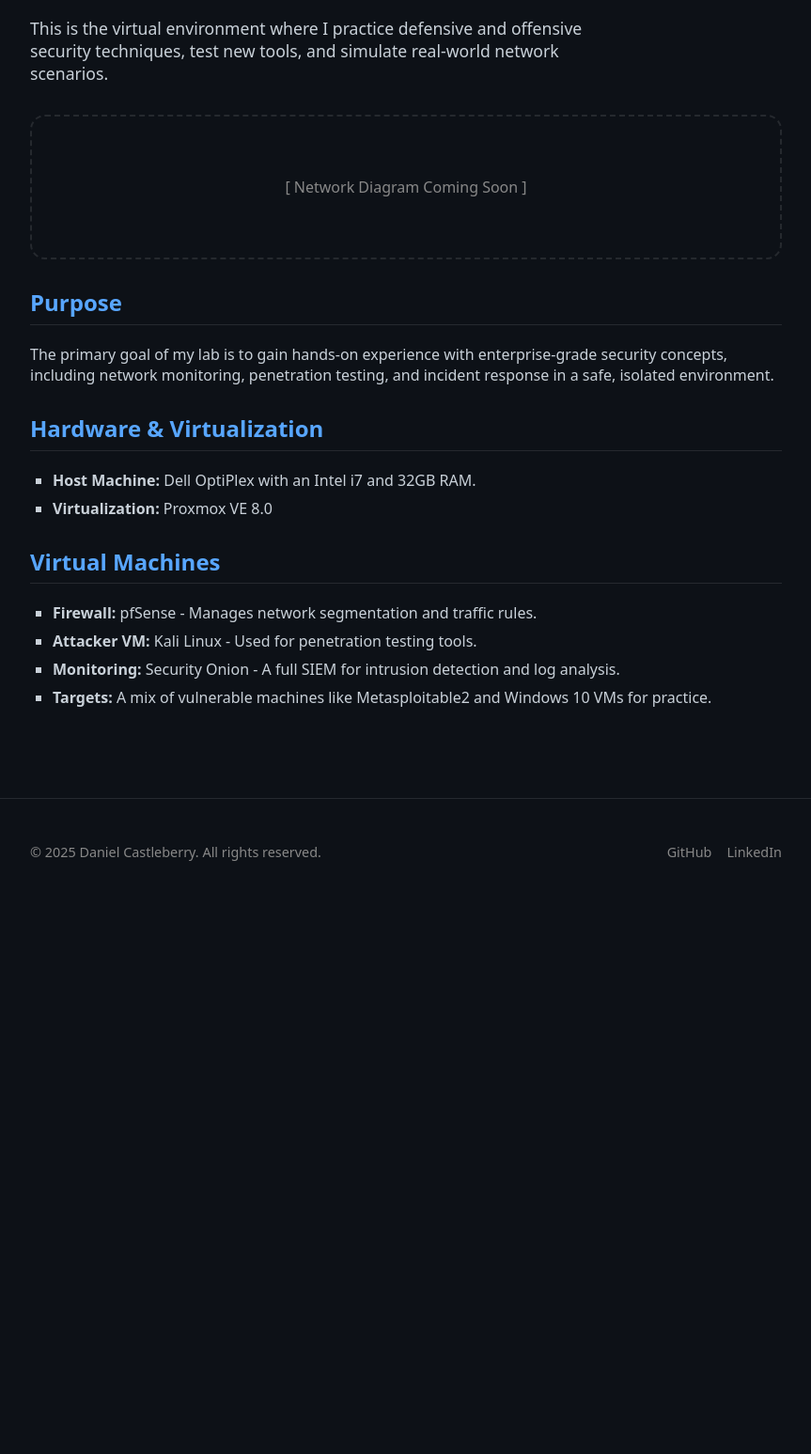
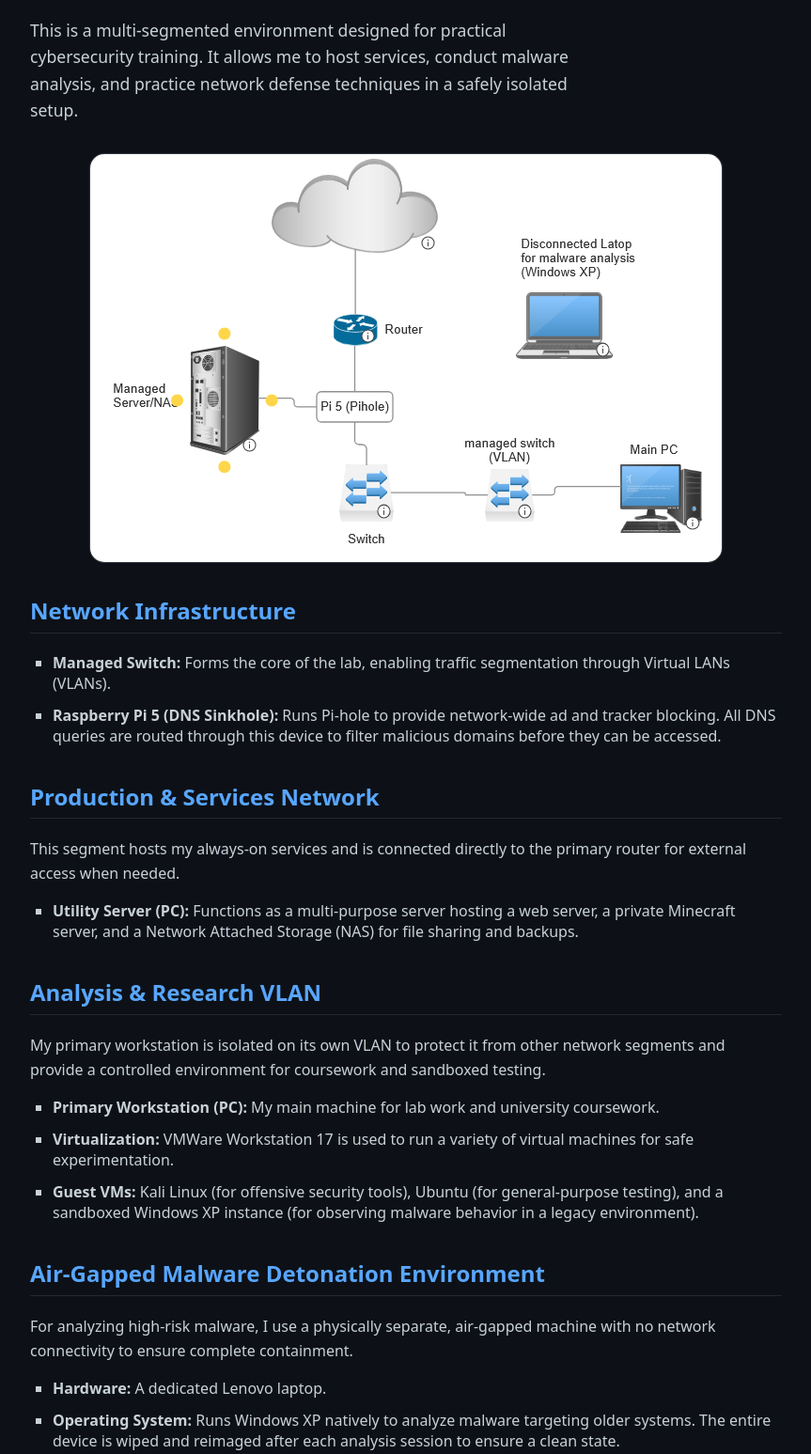
Before and after one commit to TheTrueSergeant1/danielcastleberry-portfolio, an Astro site: page /homelab in a window 1280 px wide. Shown: the part 191-1738 px from the top of the page at 94% size, without its empty margins (208-1071 px from the left). Before the commit the page ends 1185 px from the top, so only its background shows below. Built offline with nearby package versions, Linux system fonts and the light colour scheme; Astro itself is replaced by a stand-in of ours.

Commit message:
Update: Homelab page corrected

```diff
--- a/package.json
+++ b/package.json
@@ -9,6 +9,7 @@
     "astro": "astro"
   },
   "dependencies": {
+    "aos": "^2.3.4",
     "astro": "^5.13.9"
   }
 }
--- a/src/layouts/MainLayout.astro
+++ b/src/layouts/MainLayout.astro
@@ -23,23 +23,12 @@ const { title, description } = Astro.props;
         <title>{title}</title>
 
         <ViewTransitions />
-
-        <link rel="stylesheet" href="https://unpkg.com/aos@next/dist/aos.css" />
     </head>
     <body>
         <Header />
         <main>
             <slot /> </main>
         <Footer />
-
-        <script src="https://unpkg.com/aos@next/dist/aos.js"></script>
-        <script is:inline>
-            AOS.init({
-                once: true, // Only animate elements once
-                duration: 600, // Animation duration
-                easing: 'ease-out-quad', // Animation easing
-            });
-        </script>
     </body>
 </html>
 
@@ -79,3 +68,14 @@ const { title, description } = Astro.props;
     line-height: 1.2;
   }
 </style>
+
+<script>
+    import AOS from 'aos';
+    import 'aos/dist/aos.css'; // This line imports the CSS for the library
+
+    AOS.init({
+        once: true,
+        duration: 600,
+        easing: 'ease-out-quad',
+    });
+</script>
--- a/src/pages/homelab.astro
+++ b/src/pages/homelab.astro
@@ -4,48 +4,82 @@ import MainLayout from '../layouts/MainLayout.astro';
 <MainLayout title="My Homelab | Daniel Castleberry" description="An overview of my personal cybersecurity homelab for research and practice.">
     <h1>My Cybersecurity Homelab</h1>
     <p class="intro">
-        This is the virtual environment where I practice defensive and offensive security techniques, test new tools, and simulate real-world network scenarios.
+        This is a multi-segmented environment designed for practical cybersecurity training. It allows me to host services, conduct malware analysis, and practice network defense techniques in a safely isolated setup.
     </p>
 
-    <div class="diagram-placeholder">
-        [ Network Diagram Coming Soon ]
+    <div class="diagram-container" data-aos="fade-up">
+        <img src="/homelab-diagram.png" alt="A network diagram of the homelab setup">
     </div>
 
-    <div class="lab-section">
-        <h2>Purpose</h2>
-        <p>The primary goal of my lab is to gain hands-on experience with enterprise-grade security concepts, including network monitoring, penetration testing, and incident response in a safe, isolated environment.</p>
-    </div>
-
-    <div class="lab-section">
-        <h2>Hardware & Virtualization</h2>
+    <div class="lab-section" data-aos="fade-up">
+        <h2>Network Infrastructure</h2>
         <ul>
-            <li><strong>Host Machine:</strong> Dell OptiPlex with an Intel i7 and 32GB RAM.</li>
-            <li><strong>Virtualization:</strong> Proxmox VE 8.0</li>
+            <li><strong>Managed Switch:</strong> Forms the core of the lab, enabling traffic segmentation through Virtual LANs (VLANs).</li>
+            <li><strong>Raspberry Pi 5 (DNS Sinkhole):</strong> Runs Pi-hole to provide network-wide ad and tracker blocking. All DNS queries are routed through this device to filter malicious domains before they can be accessed.</li>
         </ul>
     </div>
 
-    <div class="lab-section">
-        <h2>Virtual Machines</h2>
+    <div class="lab-section" data-aos="fade-up">
+        <h2>Production & Services Network</h2>
+        <p>This segment hosts my always-on services and is connected directly to the primary router for external access when needed.</p>
         <ul>
-            <li><strong>Firewall:</strong> pfSense - Manages network segmentation and traffic rules.</li>
-            <li><strong>Attacker VM:</strong> Kali Linux - Used for penetration testing tools.</li>
-            <li><strong>Monitoring:</strong> Security Onion - A full SIEM for intrusion detection and log analysis.</li>
-            <li><strong>Targets:</strong> A mix of vulnerable machines like Metasploitable2 and Windows 10 VMs for practice.</li>
+            <li><strong>Utility Server (PC):</strong> Functions as a multi-purpose server hosting a web server, a private Minecraft server, and a Network Attached Storage (NAS) for file sharing and backups.</li>
         </ul>
     </div>
+
+    <div class="lab-section" data-aos="fade-up">
+        <h2>Analysis & Research VLAN</h2>
+        <p>My primary workstation is isolated on its own VLAN to protect it from other network segments and provide a controlled environment for coursework and sandboxed testing.</p>
+        <ul>
+            <li><strong>Primary Workstation (PC):</strong> My main machine for lab work and university coursework.</li>
+            <li><strong>Virtualization:</strong> VMWare Workstation 17 is used to run a variety of virtual machines for safe experimentation.</li>
+            <li><strong>Guest VMs:</strong> Kali Linux (for offensive security tools), Ubuntu (for general-purpose testing), and a sandboxed Windows XP instance (for observing malware behavior in a legacy environment).</li>
+        </ul>
+    </div>
+
+    <div class="lab-section" data-aos="fade-up">
+        <h2>Air-Gapped Malware Detonation Environment</h2>
+        <p>For analyzing high-risk malware, I use a physically separate, air-gapped machine with no network connectivity to ensure complete containment.</p>
+        <ul>
+            <li><strong>Hardware:</strong> A dedicated Lenovo laptop.</li>
+            <li><strong>Operating System:</strong> Runs Windows XP natively to analyze malware targeting older systems. The entire device is wiped and reimaged after each analysis session to ensure a clean state.</li>
+        </ul>
+    </div>
+
 </MainLayout>
+
 <style>
-    .intro { font-size: 1.1rem; max-width: 60ch; }
-    .diagram-placeholder {
-        border: 2px dashed var(--border-color);
+    .intro {
+        font-size: 1.1rem;
+        max-width: 60ch;
+    }
+    .diagram-container {
+        margin: 2rem 0;
+        text-align: center;
+    }
+    .diagram-container img {
+        max-width: 100%;
+        height: auto;
         border-radius: 1rem;
-        padding: 4rem;
-        text-align: center;
-        margin: 2rem 0;
-        color: #888;
+        background: rgba(40, 48, 61, 0.5);
+        border: 1px solid var(--border-color);
     }
-    .lab-section { margin-bottom: 2rem; }
-    h2 { color: var(--accent-color); border-bottom: 1px solid var(--border-color); padding-bottom: 0.5rem; }
-    ul { list-style-type: square; padding-left: 1.5rem; }
-    li { margin-bottom: 0.5rem; }
+    .lab-section {
+        margin-bottom: 2.5rem;
+    }
+    h2 {
+        color: var(--accent-color);
+        border-bottom: 1px solid var(--border-color);
+        padding-bottom: 0.5rem;
+    }
+    p {
+        line-height: 1.6;
+    }
+    ul {
+        list-style-type: square;
+        padding-left: 1.5rem;
+    }
+    li {
+        margin-bottom: 0.75rem;
+    }
 </style>
```
Also changed, not shown: public/homelab-diagram.png (added), 1 other file.
